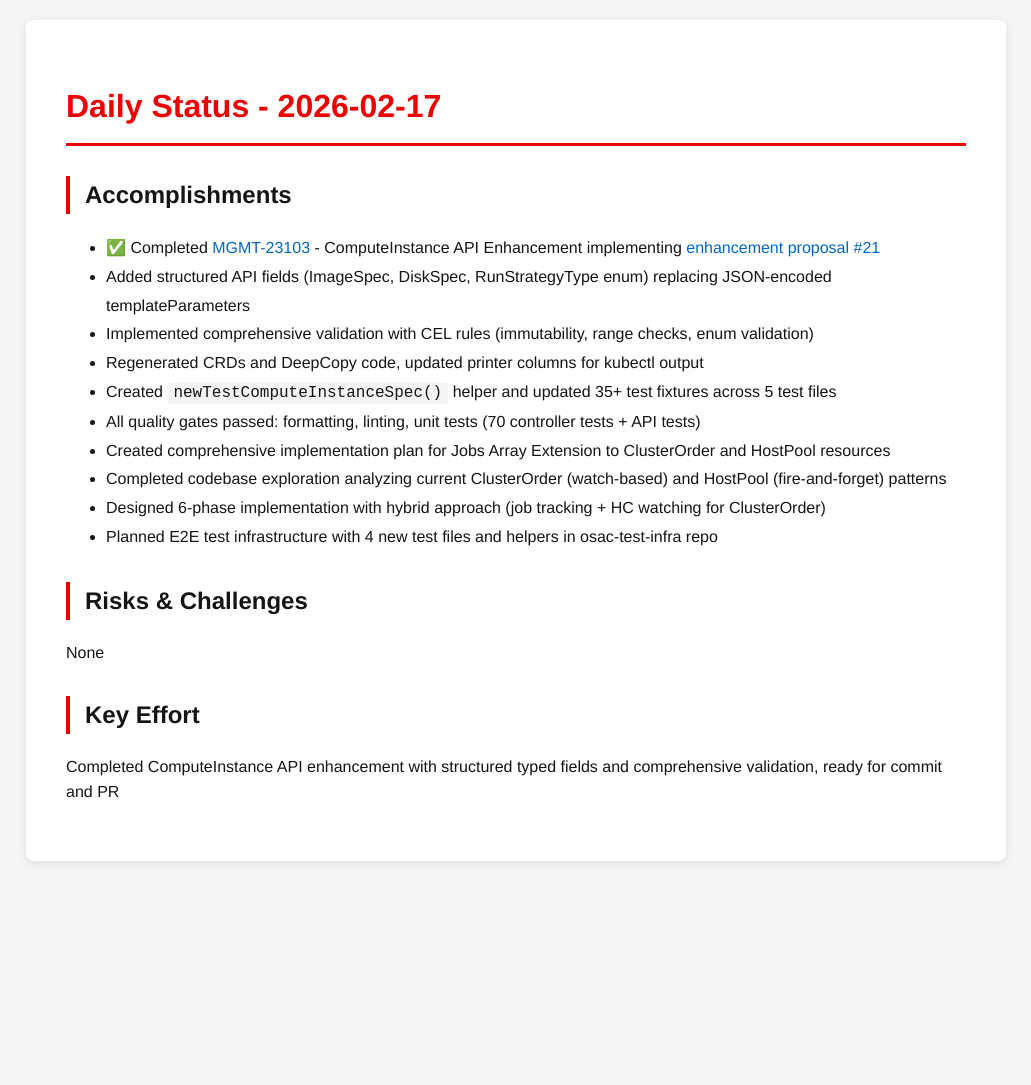
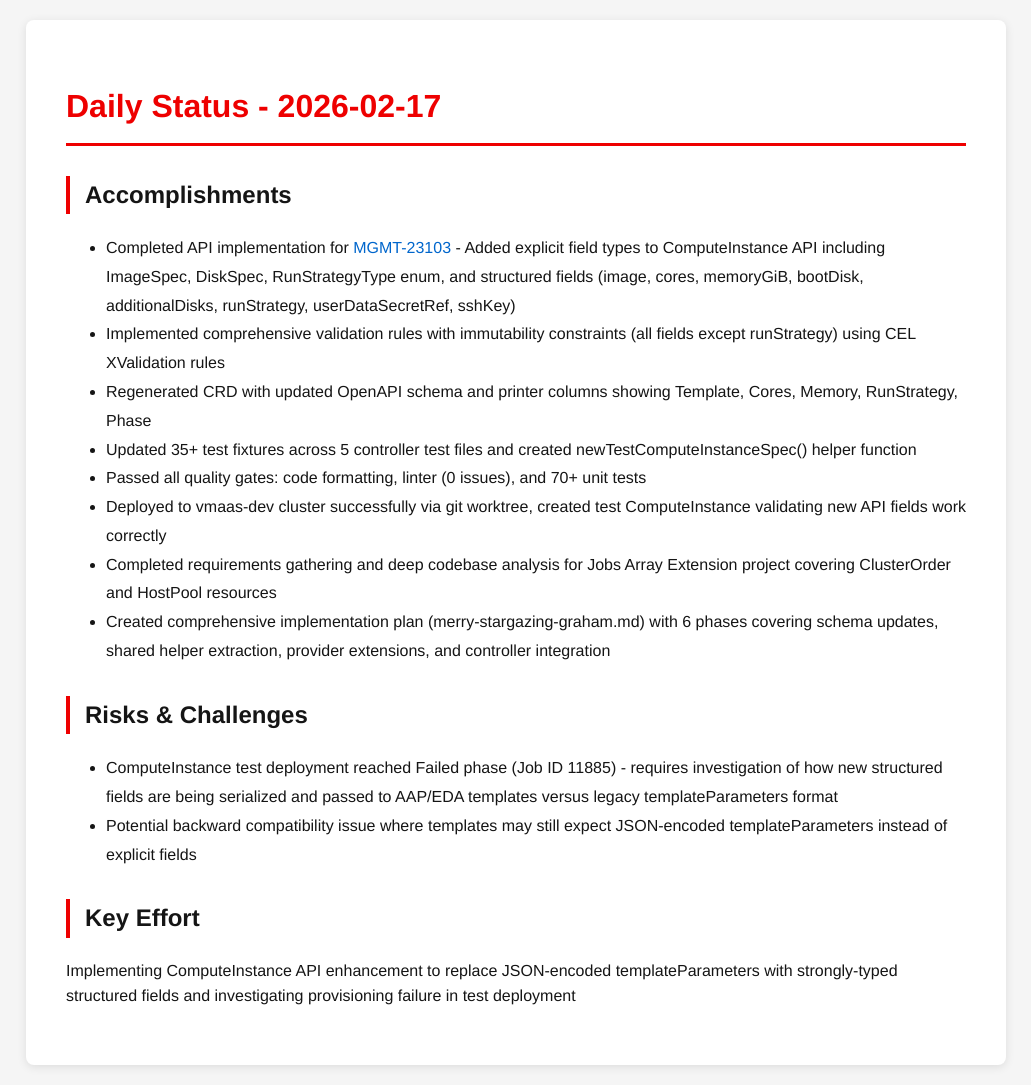
Before and after one commit to tzvatot/daily-status, a Jekyll site: the page built from 2026-02-17.md, in a window 1280 px wide. Shown: the whole page, without its empty margins (124-1155 px from the left). Built offline with Jekyll 4.4.1, drawn with Linux system fonts in a browser that asks for light colours; before the commit the page ends 900 px from its top, so only the background shows below that.

Commit message:
Daily status update - 2026-02-17

```diff
--- a/2026-02-17.md
+++ b/2026-02-17.md
@@ -7,19 +7,18 @@ date: 2026-02-17
 # Daily Status - 2026-02-17
 
 ## Accomplishments
-- ✅ Completed [MGMT-23103](https://issues.redhat.com/browse/MGMT-23103) - ComputeInstance API Enhancement implementing [enhancement proposal #21](https://github.com/osac-project/enhancement-proposals/pull/21)
-- Added structured API fields (ImageSpec, DiskSpec, RunStrategyType enum) replacing JSON-encoded templateParameters
-- Implemented comprehensive validation with CEL rules (immutability, range checks, enum validation)
-- Regenerated CRDs and DeepCopy code, updated printer columns for kubectl output
-- Created `newTestComputeInstanceSpec()` helper and updated 35+ test fixtures across 5 test files
-- All quality gates passed: formatting, linting, unit tests (70 controller tests + API tests)
-- Created comprehensive implementation plan for Jobs Array Extension to ClusterOrder and HostPool resources
-- Completed codebase exploration analyzing current ClusterOrder (watch-based) and HostPool (fire-and-forget) patterns
-- Designed 6-phase implementation with hybrid approach (job tracking + HC watching for ClusterOrder)
-- Planned E2E test infrastructure with 4 new test files and helpers in osac-test-infra repo
+- Completed API implementation for [MGMT-23103](https://issues.redhat.com/browse/MGMT-23103) - Added explicit field types to ComputeInstance API including ImageSpec, DiskSpec, RunStrategyType enum, and structured fields (image, cores, memoryGiB, bootDisk, additionalDisks, runStrategy, userDataSecretRef, sshKey)
+- Implemented comprehensive validation rules with immutability constraints (all fields except runStrategy) using CEL XValidation rules
+- Regenerated CRD with updated OpenAPI schema and printer columns showing Template, Cores, Memory, RunStrategy, Phase
+- Updated 35+ test fixtures across 5 controller test files and created newTestComputeInstanceSpec() helper function
+- Passed all quality gates: code formatting, linter (0 issues), and 70+ unit tests
+- Deployed to vmaas-dev cluster successfully via git worktree, created test ComputeInstance validating new API fields work correctly
+- Completed requirements gathering and deep codebase analysis for Jobs Array Extension project covering ClusterOrder and HostPool resources
+- Created comprehensive implementation plan (merry-stargazing-graham.md) with 6 phases covering schema updates, shared helper extraction, provider extensions, and controller integration
 
 ## Risks & Challenges
-None
+- ComputeInstance test deployment reached Failed phase (Job ID 11885) - requires investigation of how new structured fields are being serialized and passed to AAP/EDA templates versus legacy templateParameters format
+- Potential backward compatibility issue where templates may still expect JSON-encoded templateParameters instead of explicit fields
 
 ## Key Effort
-Completed ComputeInstance API enhancement with structured typed fields and comprehensive validation, ready for commit and PR
+Implementing ComputeInstance API enhancement to replace JSON-encoded templateParameters with strongly-typed structured fields and investigating provisioning failure in test deployment
```
